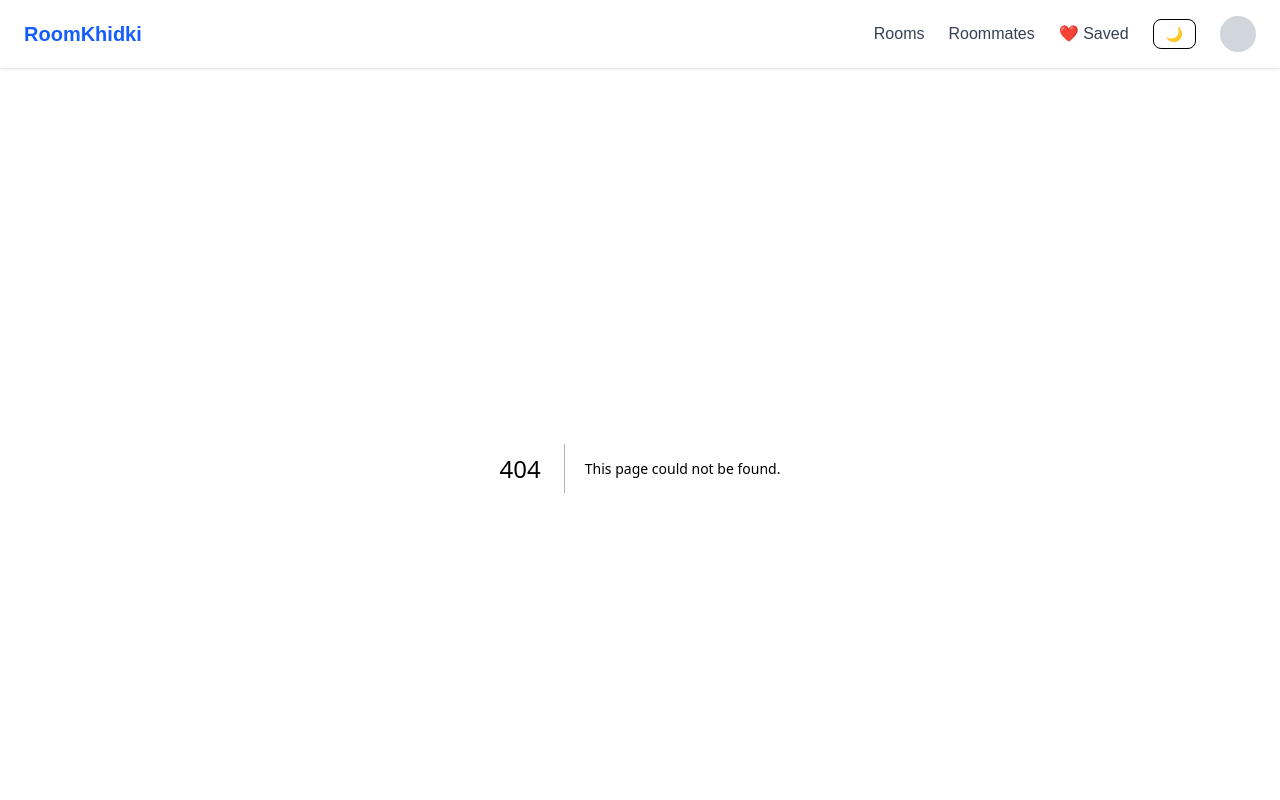
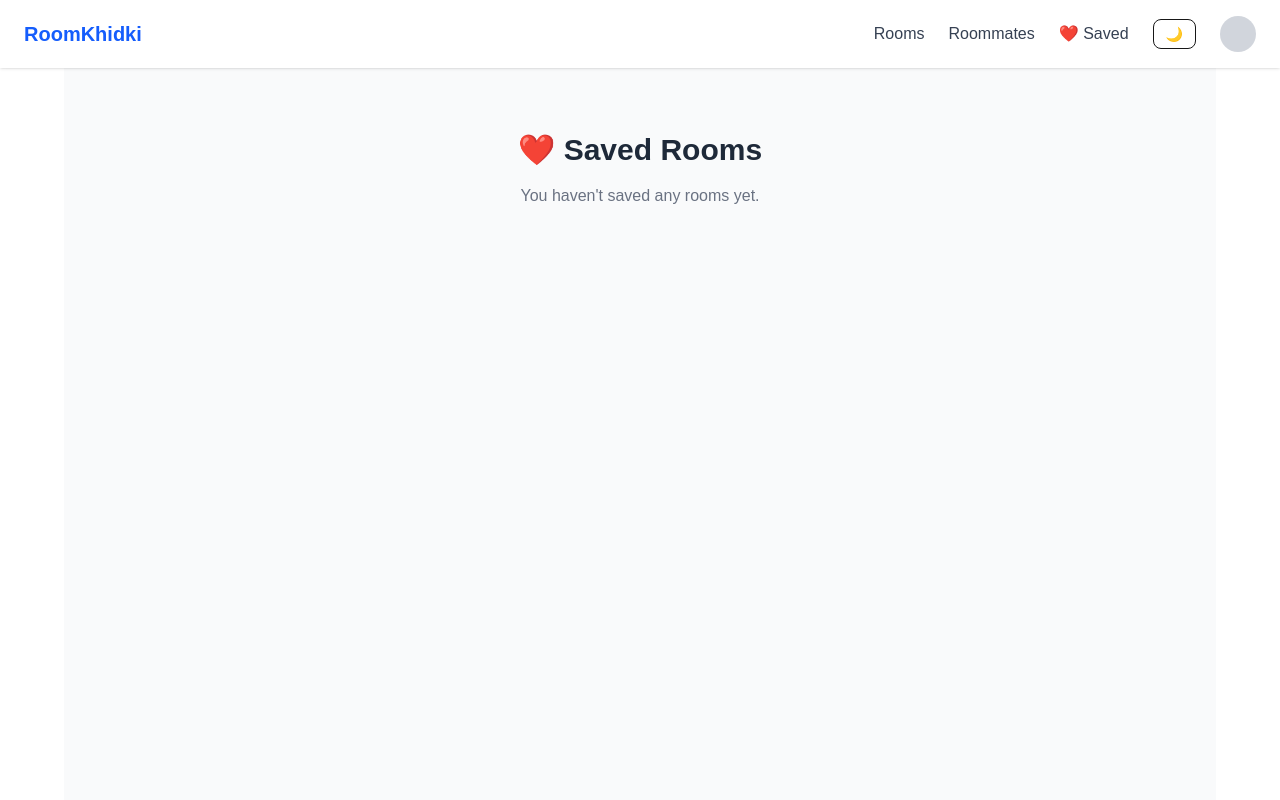
Before and after one commit to kunwarshivamjsr/RoomKhidki, a Next.js app: page /saved in a window 1280 px wide. Before the commit this address had no page. Shown: the top 800 px of the page. Built offline with nearby package versions, Linux system fonts and the light colour scheme.

Commit message:
darkmode

```diff
--- /dev/null
+++ b/app/dashboard/page.tsx
@@ -0,0 +1,20 @@
+export default function DashboardPage() {
+  return (
+
+    <div className="max-w-6xl mx-auto py-16 px-6
+                    bg-gray-50 dark:bg-gray-900
+                    text-gray-800 dark:text-white
+                    min-h-screen">
+
+      <h1 className="text-3xl font-semibold mb-6">
+        Dashboard
+      </h1>
+
+      <p className="text-gray-500 dark:text-gray-400">
+        Welcome to your dashboard.
+      </p>
+
+    </div>
+
+  )
+}
--- a/app/find-roommate/page.tsx
+++ b/app/find-roommate/page.tsx
@@ -1,12 +1,15 @@
 export default function FindRoommate() {
-return ( <div className="max-w-5xl mx-auto py-16 text-center">
+  return (<div className="max-w-5xl mx-auto px-6 py-16 text-center
+                bg-gray-50 dark:bg-gray-900
+                text-gray-800 dark:text-white
+                min-h-screen transition-colors">
 
 
     <h1 className="text-3xl font-semibold mb-4">
       Find a Roommate 🤝
     </h1>
 
-  <p className="text-gray-600">
+    <p className="text-gray-600 dark:text-gray-300">
       Connect with people looking to share rooms.
     </p>
 
--- /dev/null
+++ b/app/saved/page.tsx
@@ -0,0 +1,20 @@
+export default function SavedPage() {
+  return (
+
+    <div className="max-w-6xl mx-auto py-16 px-6 text-center
+                    bg-gray-50 dark:bg-gray-900
+                    text-gray-800 dark:text-white
+                    min-h-screen">
+
+      <h1 className="text-3xl font-semibold mb-4">
+        ❤️ Saved Rooms
+      </h1>
+
+      <p className="text-gray-500 dark:text-gray-400">
+        You haven't saved any rooms yet.
+      </p>
+
+    </div>
+
+  )
+}
```
Lines whose indentation alone changed are shown as unchanged.
